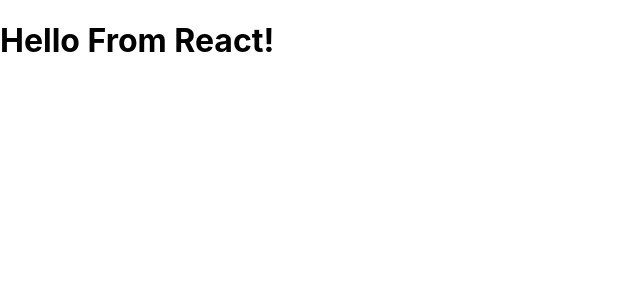
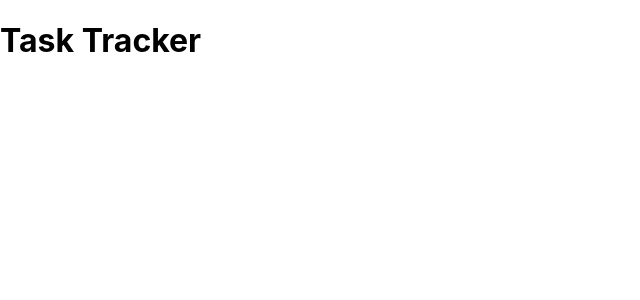
Before and after one commit to skycode20/react-task-tracker, a React (Create React App) app: page / in a window 1280 px wide. Shown: the top 300 px of the page, without its empty margins (0-640 px from the left). Built offline with nearby package versions, Linux system fonts and the light colour scheme.

Commit message:
created the Header.js component and entered it into the app.js.

```diff
--- a/src/App.js
+++ b/src/App.js
@@ -1,8 +1,10 @@
+import Header from './components/Header';
+
 function App() {
 
   return (
     <div className="container">
-      <h1>Hello From React!</h1>
+      <Header />
     </div>
   );
 }
--- /dev/null
+++ b/src/components/Header.js
@@ -0,0 +1,9 @@
+const Header = () => {
+    return (
+        <header>
+            <h1>Task Tracker</h1>
+        </header>
+    )
+}
+
+export default Header;
```
